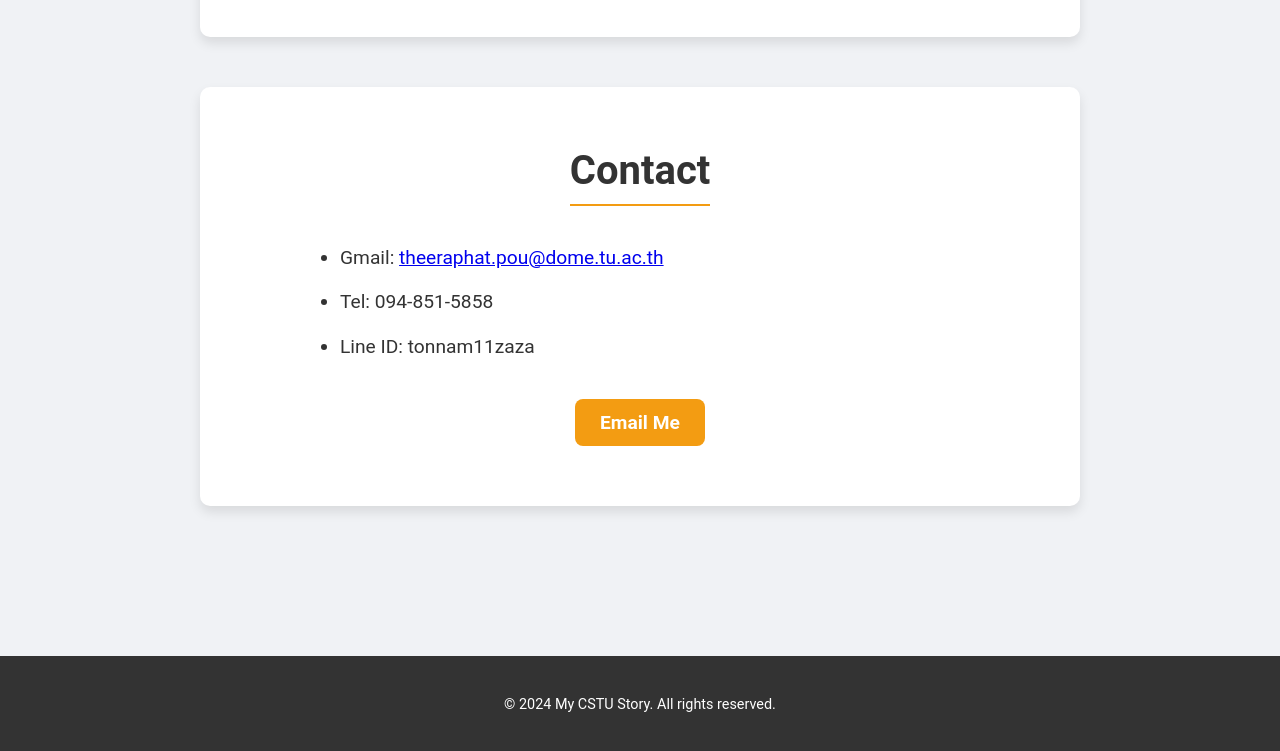
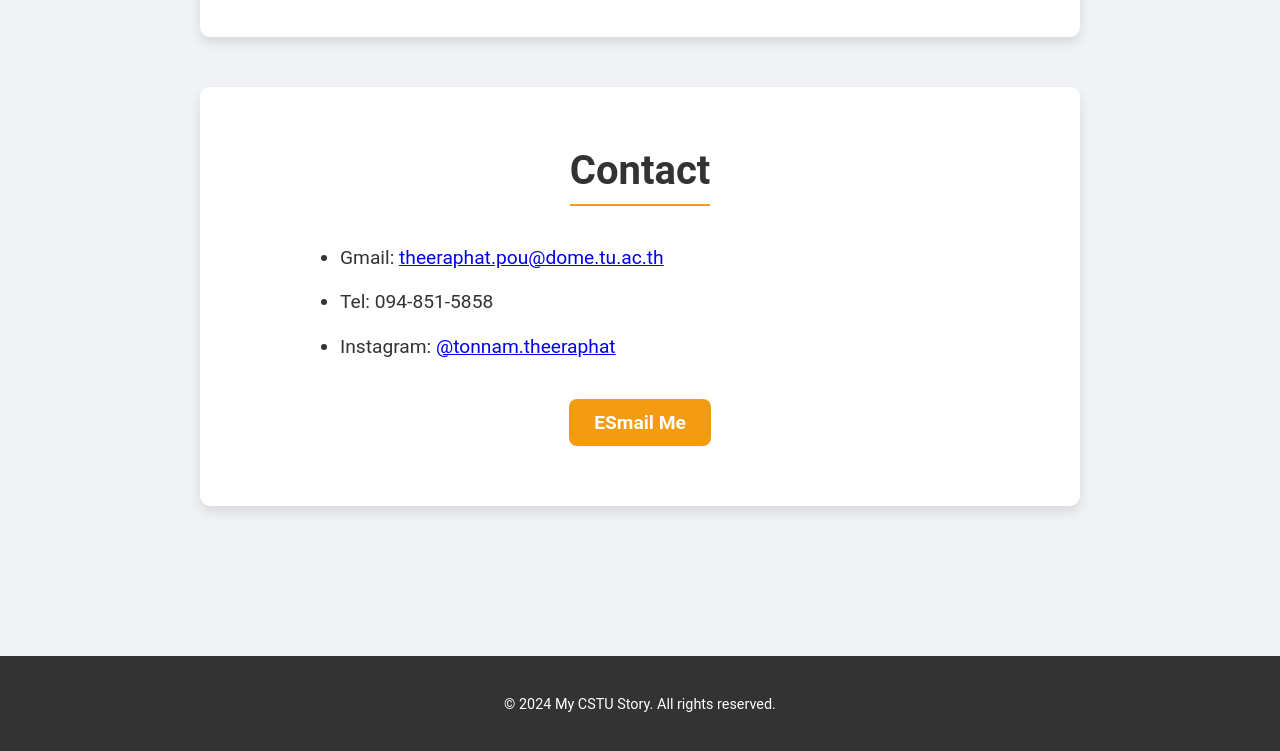
Before and after one commit to Tonnam1503/6709650409_MyCSTUStory, a plain HTML site: page 6709650409/index.html in a window 1280 px wide. Shown: the part 3725-4476 px from the top of the page. Drawn offline with Linux system fonts and the light colour scheme.

Commit message:
Update index.html file

```diff
--- a/6709650409/index.html
+++ b/6709650409/index.html
@@ -67,11 +67,12 @@
                 <ul>
                     <li>Gmail: <a href="mailto:theeraphat.pou@dome.tu.ac.th">theeraphat.pou@dome.tu.ac.th</a></li>
                     <li>Tel: 094-851-5858</li>
-                    <li>Line ID: tonnam11zaza</li>
+                    <li>Instagram: <a href="https://www.instagram.com/tonnam.theeraphat" target="_blank">@tonnam.theeraphat</a></li>
                 </ul>
-                <a href="mailto:theeraphat.pou@dome.tu.ac.th" class="cta-button">Email Me</a>
+                <a href="mailto:theeraphat.pou@dome.tu.ac.th" class="cta-button">ESmail Me</a>
             </div>
         </section>
+
     </main>
 
     <footer>
```
